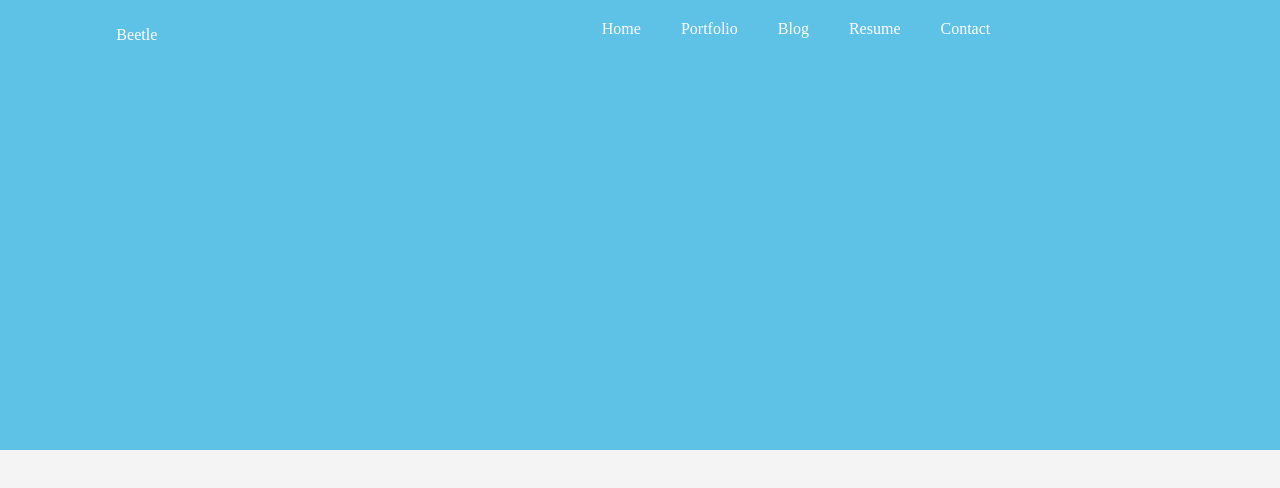
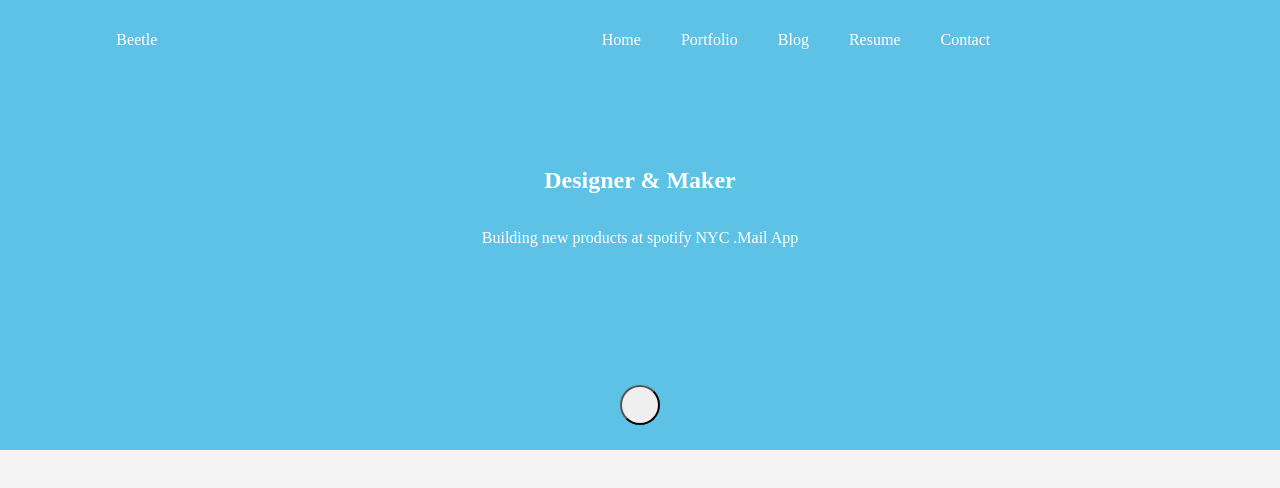
Before and after one commit to JakubK/Beetle, a website: page src/index.html in a window 1280 px wide. Shown: the top 488 px of the page. Drawn offline with Linux system fonts and the light colour scheme.

Commit message:
Add some basic styling for welcome baner

```diff
--- a/src/index.html
+++ b/src/index.html
@@ -21,9 +21,17 @@
                 <li>Contact</li>
             </ul>
         </nav>
-        <div>
-
-        </div>
+        <section>
+            <div>
+                <div>
+                    <h1>Designer &amp; Maker</h1>
+                    <p>
+                        Building new products at spotify NYC .Mail App
+                    </p>
+                </div>
+                    <button type="button"></button>
+            </div>
+        </section>
     </header>
     <section id="profession">
 
--- a/src/scss/index.scss
+++ b/src/scss/index.scss
@@ -8,6 +8,7 @@ $recommendationsBgColor: #ff605f;
 $contactBgColor: #f6f6f6;
 $locationBgColor: #4fc1e9;
 $footerBgColor: #363842;
+
 body
 {
     padding: 0;
@@ -17,14 +18,17 @@ body
         background-color: $homeBgColor;
         nav
         {
+            background-color: $homeBgColor;
+
             display: flex;
             position: fixed;
-            height: 50px;
+            align-items: center;
+            height: 80px;
             width: 100%;
-            margin-top: 10px;
 
             div
             {
+
                 height: 50px;
                 line-height: 50px;
                 width: 50%;
@@ -63,12 +67,31 @@ body
                 }
             }
         }
+        section
+        {
+            height: 450px;
+            color: white;
+            div
+            {
+                height: 100%;
+                display: flex;
+                flex-direction: column;
+                justify-content: center;
+                align-items: center;
+                div
+                {
+                    height: 80%;
+                }
+                button
+                {
+                    height: 40px;
+                    width: 40px;
+                    border-radius: 40px;
+                }
+            }
+        }
     }
-    div
-    {
-        height: 450px;
 
-    }
 }
 #profession
 {
```
Also changed, not shown: src/css/index.css.
